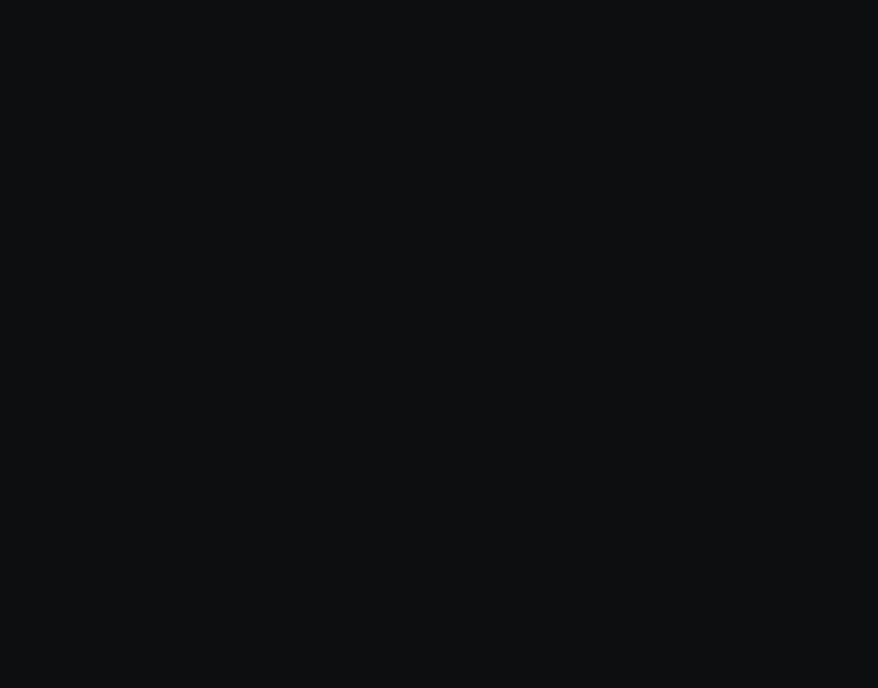
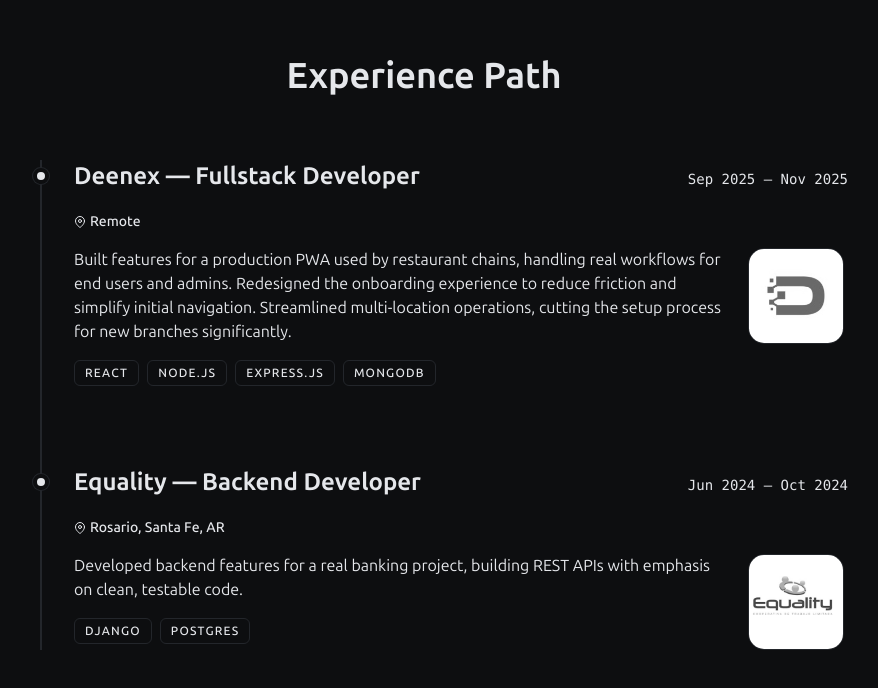
Before and after one commit to Galoberlini/personal-portfolio, a Next.js app: page /v2 in a window 1280 px wide. Shown: the part 1704-2392 px from the top of the page, without its empty margins (216-1094 px from the left). Before the commit the page ends 1728 px from the top, so only its background shows below. Built offline with nearby package versions, Linux system fonts and the light colour scheme.

Commit message:
Feat: V2 Experience section implemented

```diff
--- a/app/v2/components/Experience.tsx
+++ b/app/v2/components/Experience.tsx
@@ -1,7 +1,77 @@
+"use client"
+import { motion } from "framer-motion"
+import Image from "next/image"
+import { experienceItems } from "../data/experience"
+
 export default function Experience() {
     return (
-        <section id="Experience" className="">
+        <section id="Experience" className="relative w-full max-w-4xl mx-auto my-24 px-6">
+            <h2 className="text-3xl md:text-4xl font-bold mb-16 text-center text-[var(--text-color)]">
+                Experience Path
+            </h2>
 
+            {/* Contenedor con más margen lateral en mobile para que no se pegue al borde */}
+            <div className="relative border-l-2 border-[var(--third-color)] ml-3 md:ml-10">
+                {experienceItems.map((exp, i) => (
+                    <motion.article
+                        key={`${exp.company}-${i}`}
+                        initial={{ opacity: 0, x: -20 }}
+                        whileInView={{ opacity: 1, x: 0 }}
+                        viewport={{ once: true, margin: "-100px" }}
+                        transition={{ duration: 0.5, delay: i * 0.1 }}
+                        /* Incrementamos pb-16 en mobile para evitar que se pegue al siguiente indicador */
+                        className="relative pl-8 pb-16 md:pb-20 last:pb-0"
+                    >
+                        {/* Indicador de Timeline (Punto) - Mejorado con un anillo de sombra para visibilidad */}
+                        <div className="absolute -left-[9px] top-2 h-4 w-4 rounded-full bg-[var(--text-color)] border-4 border-[var(--bg-color)] shadow-[0_0_0_1px_var(--third-color)]" />
+
+                        <div className="flex flex-col gap-1 mb-4">
+                            {/* Título y Fecha */}
+                            <div className="flex flex-col md:flex-row md:items-baseline justify-between gap-1 md:gap-4">
+                                <h3 className="text-xl md:text-2xl font-bold text-[var(--text-color)] leading-tight">
+                                    {`${exp.company} — ${exp.charge}`}
+                                </h3>
+                                <span className="text-xs md:text-sm font-mono text-[var(--text-color)]/40 whitespace-nowrap">
+                                    {exp.date}
+                                </span>
+                            </div>
+
+                            {/* Ubicación con estilo más discreto para no competir con el texto principal */}
+                            <span className="text-sm text-[var(--text-color)]/50 font-medium flex items-center gap-1">
+                                <svg width="12" height="12" viewBox="0 0 24 24" fill="none" stroke="currentColor" strokeWidth="2" strokeLinecap="round" strokeLinejoin="round"><path d="M21 10c0 7-9 13-9 13s-9-6-9-13a9 9 0 0 1 18 0z"></path><circle cx="12" cy="10" r="3"></circle></svg>
+                                {exp.ubicacion}
+                            </span>
+                        </div>
+
+                        <div className="grid md:grid-cols-[1fr_100px] gap-6 items-start">
+                            <div className="space-y-4">
+                                <p className="text-[var(--text-color)]/70 leading-relaxed text-sm md:text-base">
+                                    {exp.description}
+                                </p>
+
+                                {/* Tags más compactos en mobile */}
+                                <ul className="flex flex-wrap gap-2">
+                                    {exp.stack.map((tag, t) => (
+                                        <li key={t} className="text-[10px] md:text-xs font-medium uppercase tracking-widest px-2.5 py-1 border border-[var(--third-color)] text-[var(--text-color)]/60 rounded-md bg-[var(--secondary-color)]/30 transition-colors hover:border-[var(--text-color)]/30">
+                                            {tag}
+                                        </li>
+                                    ))}
+                                </ul>
+                            </div>
+
+                            {/* Logo - Solo visible en desktop para limpiar el mobile, o puedes dejarlo pero con margen top */}
+                            <div className="hidden md:block relative w-24 h-24 rounded-2xl overflow-hidden border border-[var(--third-color)] bg-[var(--bg-color)] group">
+                                <Image
+                                    src={exp.imageUrl}
+                                    alt={`${exp.company} logo`}
+                                    fill
+                                    className="object-cover grayscale group-hover:grayscale-0 transition-all duration-500 scale-110 group-hover:scale-100"
+                                />
+                            </div>
+                        </div>
+                    </motion.article>
+                ))}
+            </div>
         </section>
     )
 }
--- /dev/null
+++ b/app/v2/data/experience.ts
@@ -0,0 +1,32 @@
+export type ExperienceItem = {
+    imageUrl: string;
+    company: string;
+    charge: string;
+    description: string;
+    stack: string[];
+    ubicacion: string;
+    date: string;
+};
+
+export const experienceItems: ExperienceItem[] = [
+    {
+        imageUrl: "/images/deenex_logo.jpeg",
+        company: "Deenex",
+        charge: "Fullstack Developer",
+        description:
+            "Built features for a production PWA used by restaurant chains, handling real workflows for end users and admins. Redesigned the onboarding experience to reduce friction and simplify initial navigation. Streamlined multi-location operations, cutting the setup process for new branches significantly.",
+        stack: ["React", "Node.js", "Express.js", "MongoDB"],
+        ubicacion: "Remote",
+        date: "Sep 2025 — Nov 2025",
+    },
+    {
+        imageUrl: "/images/equalityLogo.png",
+        company: "Equality",
+        charge: "Backend Developer",
+        description:
+            "Developed backend features for a real banking project, building REST APIs with emphasis on clean, testable code.",
+        stack: ["Django", "Postgres"],
+        ubicacion: "Rosario, Santa Fe, AR",
+        date: "Jun 2024 — Oct 2024",
+    },
+];
```
Also changed, not shown: app/v2/data/methodology.ts (renamed from app/v2/data/methodology.tsx), public/images/deenex_logo.jpeg (added).
